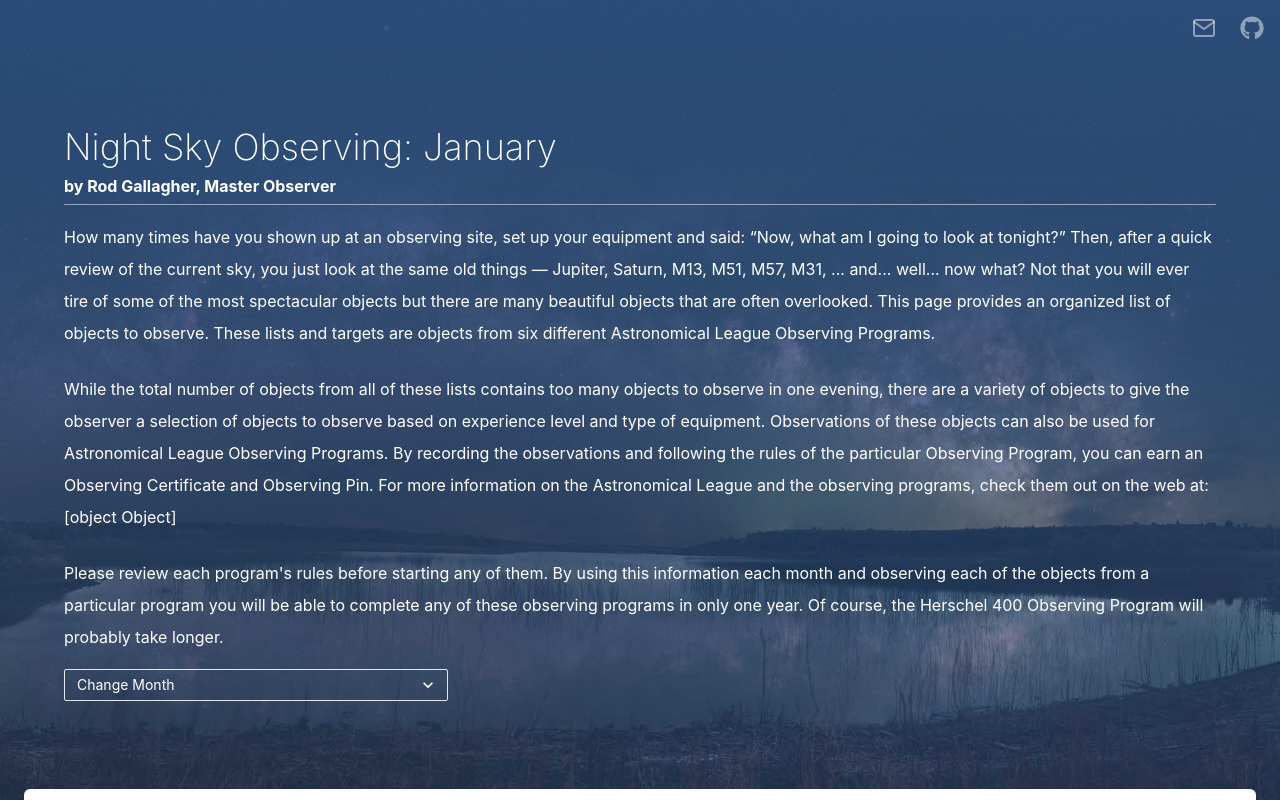
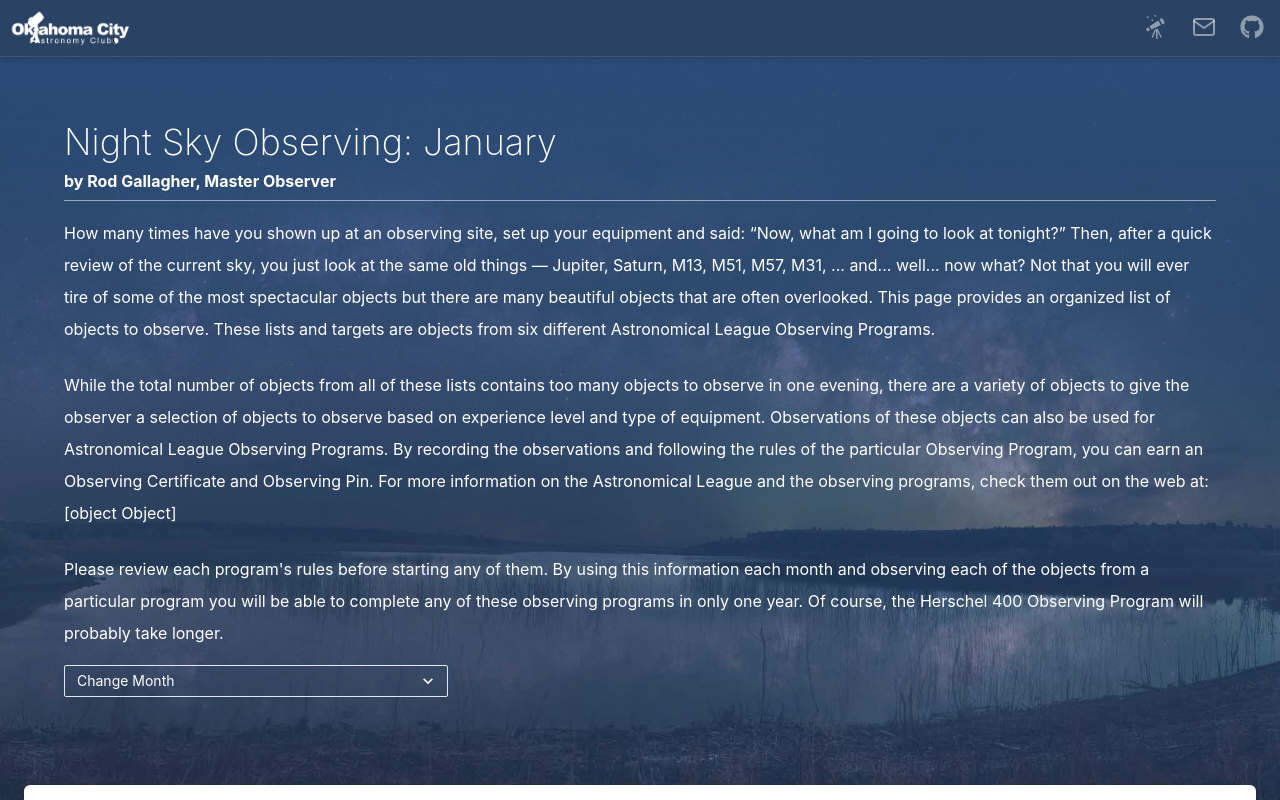
Before and after one commit to sdmacdonald/okcastro.club, a React (Vite) app: page /observing in a window 1280 px wide. Shown: the top 800 px of the page. Built offline with nearby package versions, Linux system fonts and the light colour scheme.

Commit message:
navigation update

```diff
--- a/src/molecules/NavButtons.jsx
+++ b/src/molecules/NavButtons.jsx
@@ -3,10 +3,19 @@ import { Stack } from "@chakra-ui/react";
 import { LinkIcon } from "../components";
 import { FiMail } from "react-icons/fi";
 import { FaGithub } from "react-icons/fa";
+import { GoTelescope } from "react-icons/go";
 
 export const NavButtons = () => {
   return (
-    <Stack direction="row" align="baseline" justify="end" spacing={6} p={4}>
+    <Stack
+      direction="row"
+      align="baseline"
+      justify="end"
+      spacing={6}
+      px={4}
+      pt="1"
+    >
+      <LinkIcon link="observing" icon={GoTelescope} />
       <LinkIcon link={import.meta.env.VITE_CONTACT} icon={FiMail} isExternal />
       <LinkIcon
         link="https://github.com/sdmacdonald/okcastro.club"
--- a/src/organisms/Navigation.jsx
+++ b/src/organisms/Navigation.jsx
@@ -1,6 +1,24 @@
+import { HStack, Image, Link } from "@chakra-ui/react";
 import React from "react";
 import { NavButtons } from "../molecules";
 
 export const Navigation = () => {
-  return <NavButtons />;
+  return (
+    <HStack
+      w="100%"
+      justify="space-between"
+      align="center"
+      bgColor="blue.800"
+      borderBottom="1px"
+      borderColor="gray.600"
+      shadow="md"
+      spacing={4}
+      py={2}
+    >
+      <Link href="/">
+        <Image src="./okcac-logo__white.png" w="125px" mx={2} />
+      </Link>
+      <NavButtons />
+    </HStack>
+  );
 };
--- a/src/pages/Register.jsx
+++ b/src/pages/Register.jsx
@@ -49,17 +49,13 @@ export const Register = () => {
       <Segment
         rest={{
           color: "white",
-          mt: "-20px",
           spacing: 8,
           justify: "center",
           textAlign: "center",
         }}
-        top={
-          <Image src="./okcac-logo__white.png" w="350px" alignSelf="center" />
-        }
-        heading="Explore the Night Sky with Us."
+        heading={`Explore the Night Sky with Us.`}
         as="h1"
-        fontSize="48px"
+        fontSize="42px"
         fontWeight="thin"
       >
         <Divider />
```
